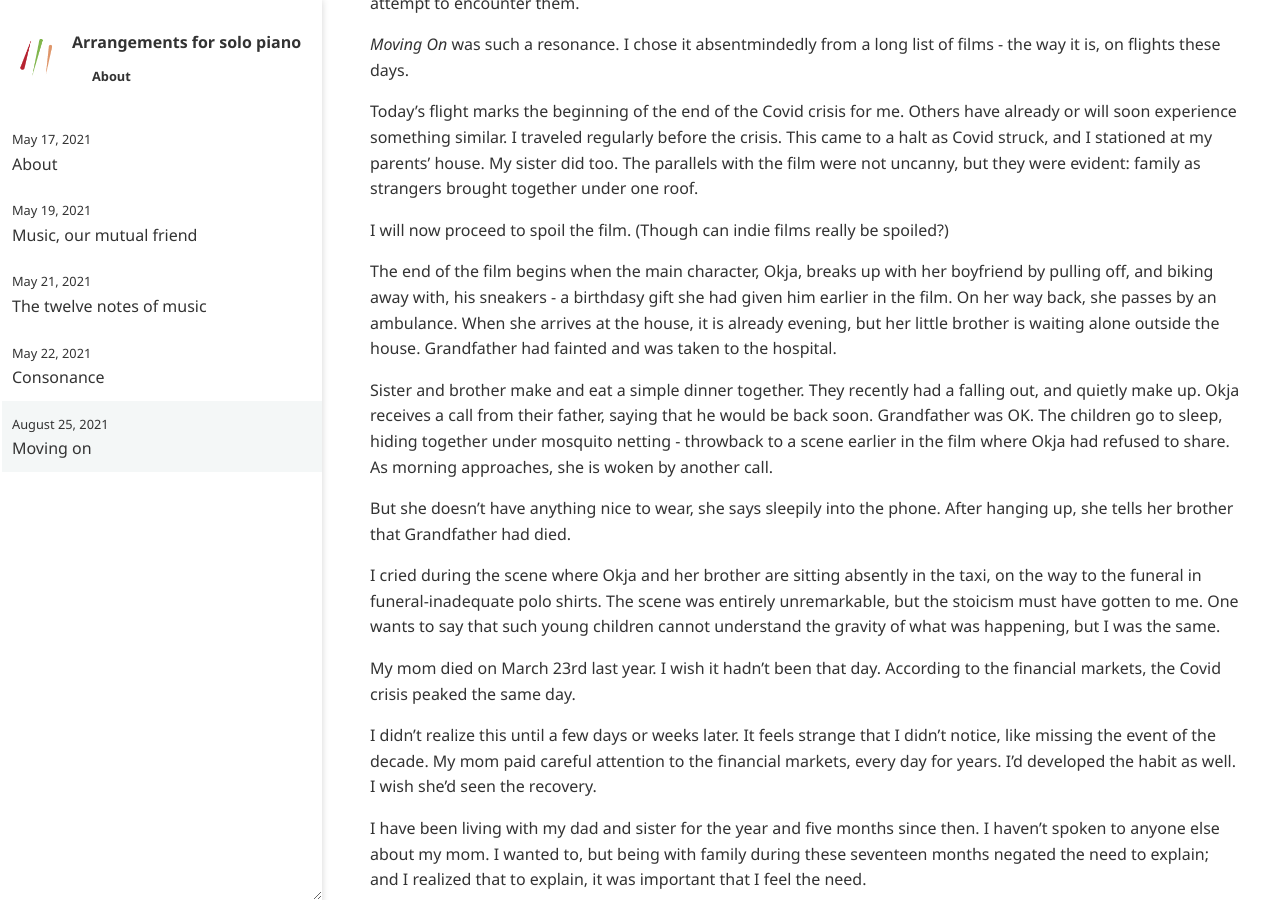
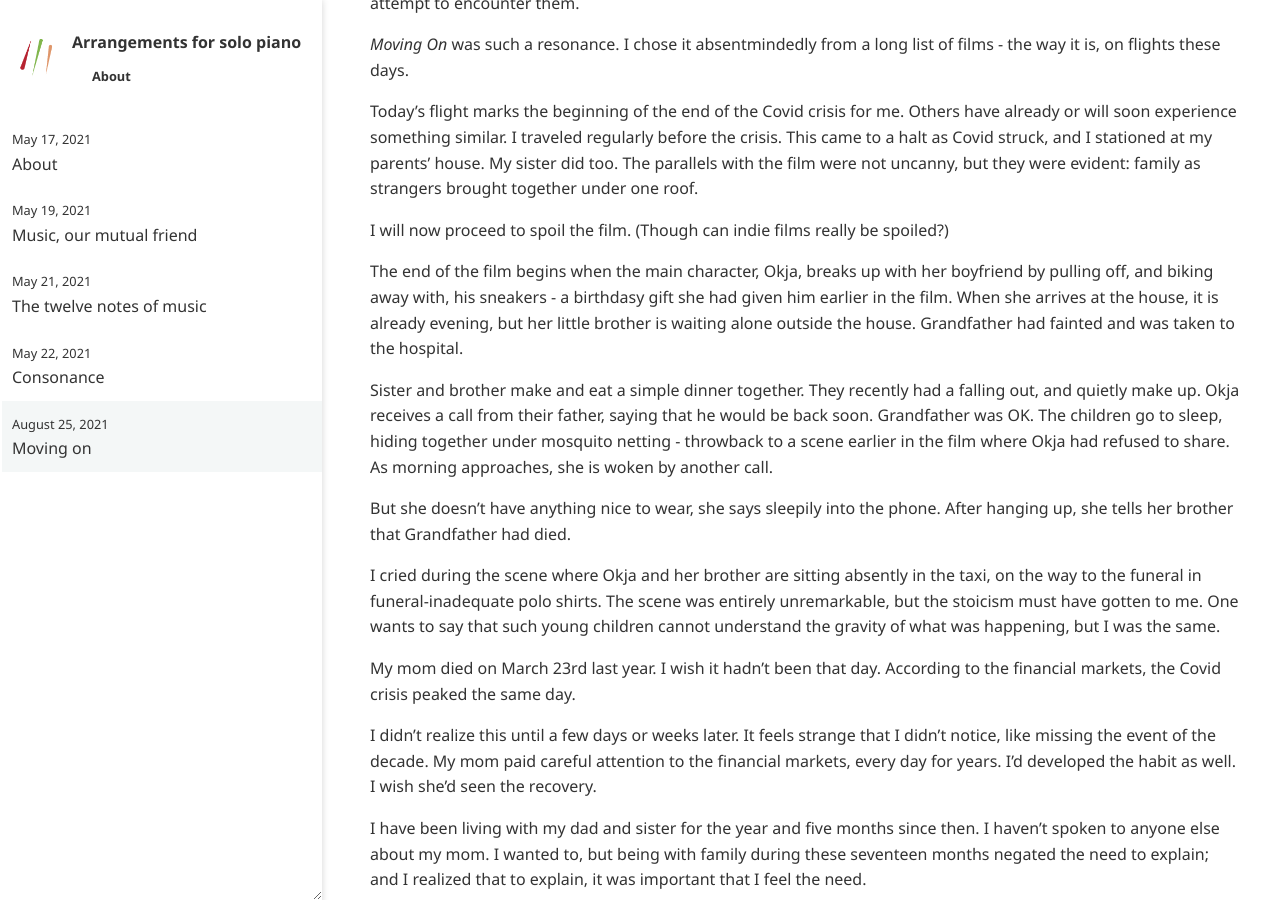
Before and after one commit to ansyblenetwork/arrpiano, a Jekyll site: the page built from _posts/2021-08-25-moving-on.md, in a window 1280 px wide and 900 px high, scrolled down 360 px. Built offline with Jekyll 4.4.1, drawn with Linux system fonts in a browser that asks for light colours.

Commit message:
Update 2021-08-25-moving-on.md

```diff
--- a/_posts/2021-08-25-moving-on.md
+++ b/_posts/2021-08-25-moving-on.md
@@ -15,7 +15,7 @@
 
 I will now proceed to spoil the film. (Though can indie films really be spoiled?)
 
-The end of the film begins when the main character, Okja, breaks up with her boyfriend by pulling off, and biking away with, his sneakers - a birthdasy gift she had given him earlier in the film. On her way back, she passes by an ambulance. When she arrives at the house, it is already evening, but her little brother is waiting alone outside the house. Grandfather had fainted and was taken to the hospital.
+The end of the film begins when the main character, Okja, breaks up with her boyfriend by pulling off, and biking away with, his sneakers - a birthdasy gift she had given him earlier in the film. When she arrives at the house, it is already evening, but her little brother is waiting alone outside the house. Grandfather had fainted and was taken to the hospital.
 
 Sister and brother make and eat a simple dinner together. They recently had a falling out, and quietly make up. Okja receives a call from their father, saying that he would be back soon. Grandfather was OK. The children go to sleep, hiding together under mosquito netting - throwback to a scene earlier in the film where Okja had refused to share. As morning approaches, she is woken by another call.
 
```
